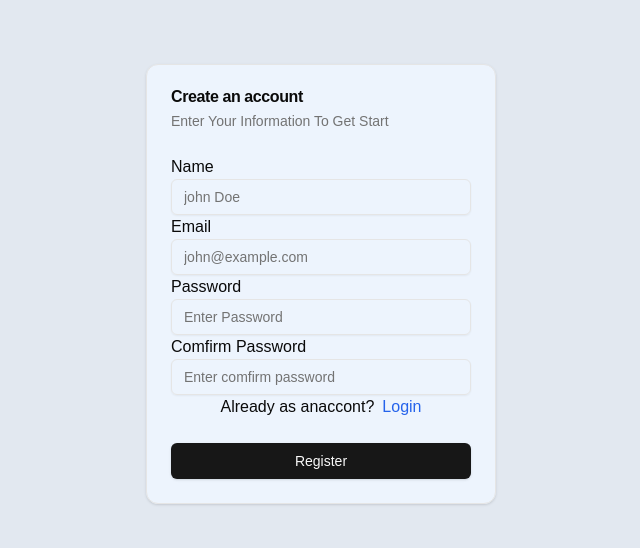
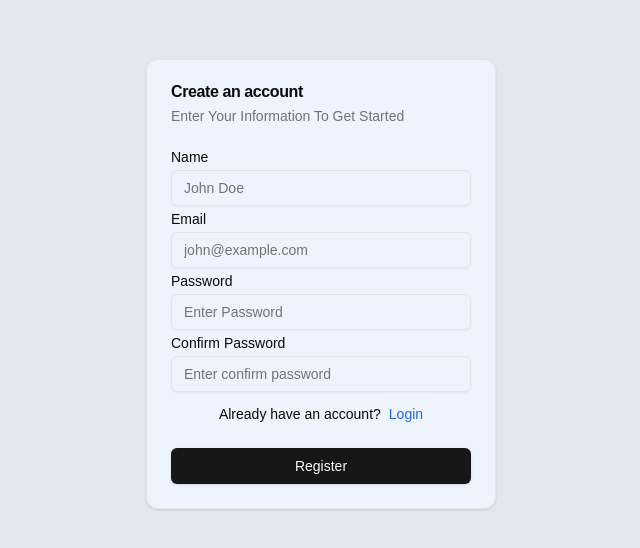
Before and after one commit to prasa857/-my-first-project-evo-new, a Next.js app: page /register in a window 1280 px wide. Shown: the part 116-664 px from the top of the page, without its empty margins (319-959 px from the left). Built offline with nearby package versions, Linux system fonts and the light colour scheme.

Commit message:
Created register form validation part

```diff
--- a/app/register/register-form.jsx
+++ b/app/register/register-form.jsx
@@ -1,5 +1,5 @@
 "use client";
-//keep this as the client component  (funtional component)
+import { useState } from "react";
 import { Button } from "@/components/ui/button";
 import Link from "next/link";
 import {
@@ -10,53 +10,91 @@ import {
   CardHeader,
   CardTitle,
 } from "@/components/ui/card";
-import { Label } from "@radix-ui/react-label";
+import { Label } from "@/components/ui/label";
 import { Input } from "@/components/ui/input";
 
+const DEFAULT_ERROR = {
+  error: false,
+  message: "",
+};
+
 export default function RegisterForm() {
+  const [error, setError] = useState(DEFAULT_ERROR);
+
   const handleSubmitForm = async (event) => {
-    event.preventDefault();
+    event?.preventDefault();
+    const formData = new FormData(event?.currentTarget);
+    const name = formData.get("name") ?? "";
+    const email = formData.get("email") ?? "";
+    const password = formData.get("password") ?? "";
+    const confirmPassword = formData.get("confirm-password") ?? "";
 
-    console.log("Submitted");
+    if (name && email && password && confirmPassword) {
+      if (password === confirmPassword) {
+        setError(DEFAULT_ERROR);
+      } else {
+        setError({ error: true, message: "Passwords don't match" });
+      }
+    } else {
+      setError({ error: true, message: "All fields are required" });
+    }
   };
 
   return (
     <div className="flex justify-center items-center min-h-screen">
-      <Card className="bg-blue-50/90  w-[350px]">
+      <Card className="bg-blue-50/90 w-[350px]">
         <CardHeader>
           <CardTitle>Create an account</CardTitle>
-          <CardDescription>Enter Your Information To Get Start</CardDescription>
+          <CardDescription>
+            Enter Your Information To Get Started
+          </CardDescription>
         </CardHeader>
         <form onSubmit={handleSubmitForm}>
           <CardContent>
-            {" "}
-            <div className="flex flex-col space y-1.5 ">
-              <div className="flex flex-col space-1.5 ">
+            <div className="flex flex-col space-y-1.5">
+              <div className="flex flex-col space-y-1.5">
                 <Label htmlFor="name">Name</Label>
-                <Input id="name" name="name " placeholder="john Doe" />
+                <Input id="name" name="name" placeholder="John Doe" />
               </div>
-              <div className="flex flex-col space-1.5 ">
+              <div className="flex flex-col space-y-1.5">
                 <Label htmlFor="email">Email</Label>
-                <Input id="email" name="email" placeholder="john@example.com" />
+                <Input
+                  id="email"
+                  name="email"
+                  type="email"
+                  placeholder="john@example.com"
+                />
               </div>
-              <div className="flex flex-col space-1.5 ">
+              <div className="flex flex-col space-y-1.5">
                 <Label htmlFor="password">Password</Label>
                 <Input
                   id="password"
                   name="password"
+                  type="password"
                   placeholder="Enter Password"
                 />
               </div>
-              <div className="flex flex-col space-1.5 ">
-                <Label htmlFor="comfirm password">Comfirm Password</Label>
+              <div className="flex flex-col space-y-1.5">
+                <Label htmlFor="confirm-password">Confirm Password</Label>
                 <Input
-                  id="comfirm password"
-                  name="comfirm password"
-                  placeholder="Enter comfirm password"
+                  id="confirm-password"
+                  name="confirm-password"
+                  type="password"
+                  placeholder="Enter confirm password"
                 />
               </div>
-              <div className="flex justify-center gap-2 text-xm">
-                Already as anaccont?
+
+              {/*form error*/}
+              <div className="flex justify-center">
+                {error?.error && (
+                  <span className="text-red-600 text-xs text-center">
+                    {error.message}
+                  </span>
+                )}
+              </div>
+
+              <div className="flex justify-center gap-2 text-sm">
+                Already have an account?{" "}
                 <Link href="/login" className="text-blue-600 hover:underline">
                   Login
                 </Link>
```
